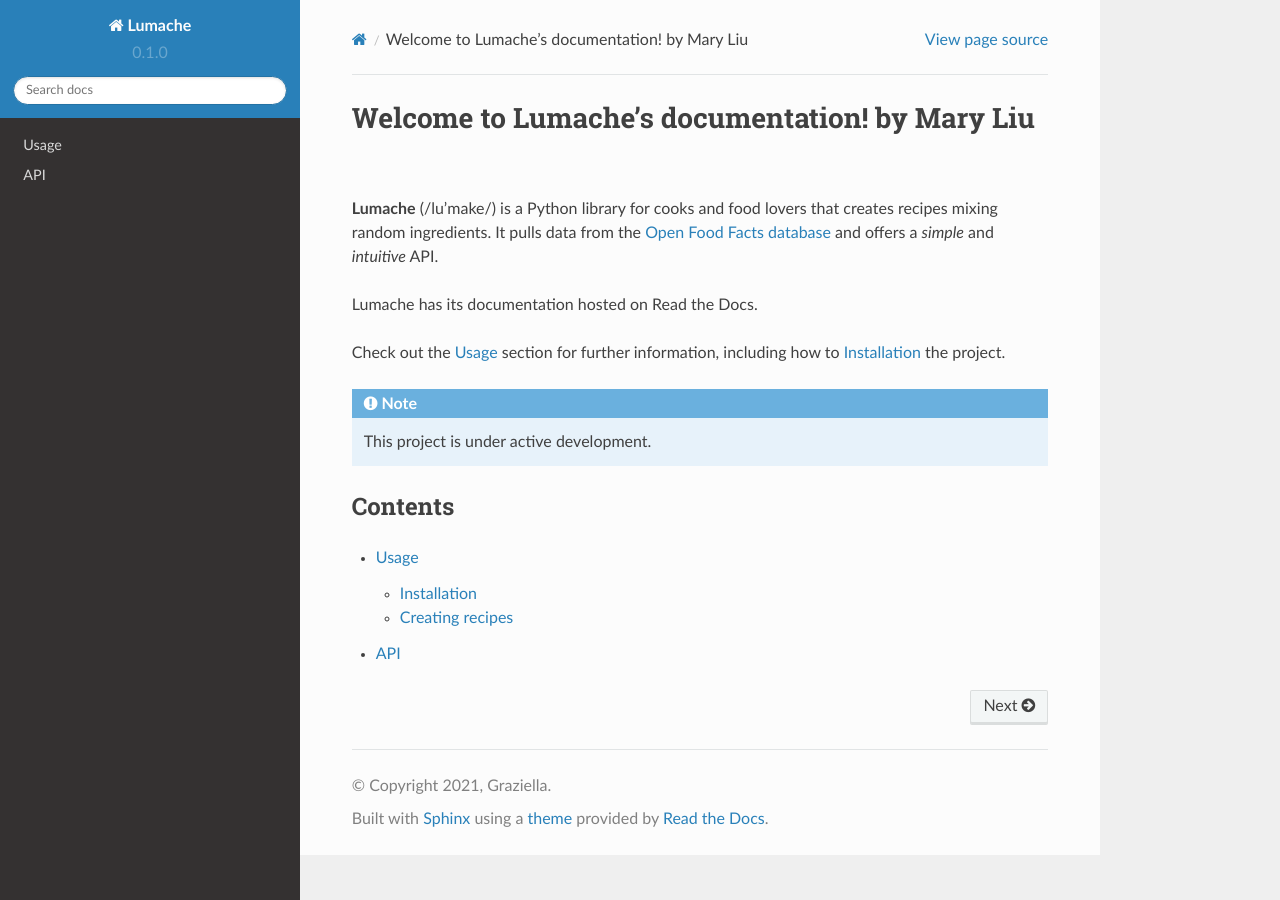
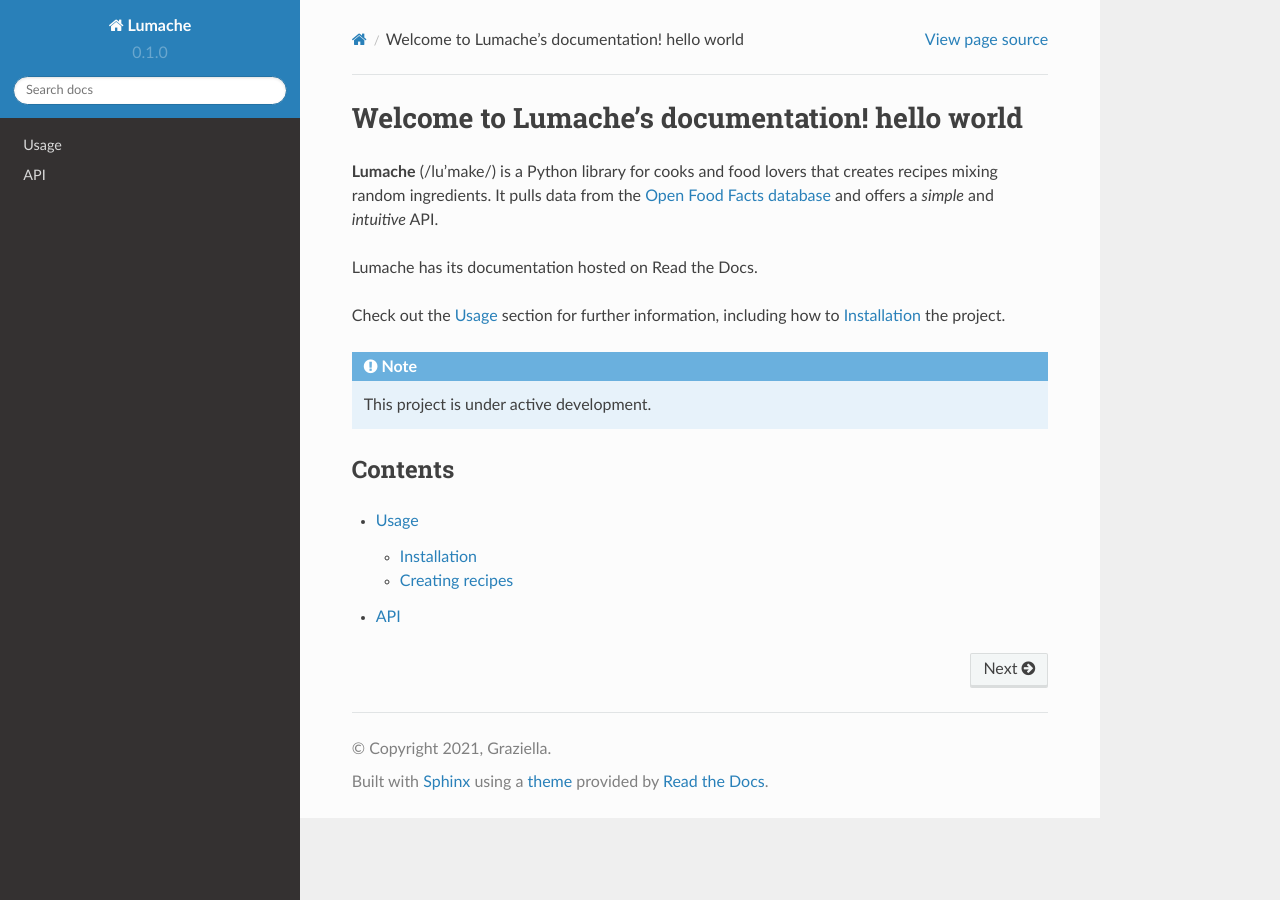
Before and after one commit to MaryTLiu/rtd-tutorial, a Sphinx documentation site: the page built from docs/source/index.rst, in a window 1280 px wide. Built offline with Sphinx 7.4.7 and the Read the Docs theme 2.0.0, drawn with Linux system fonts in a browser that asks for light colours.

Commit message:
Update index.rst

```diff
--- a/docs/source/index.rst
+++ b/docs/source/index.rst
@@ -1,4 +1,4 @@
-Welcome to Lumache's documentation! by Mary Liu
+Welcome to Lumache's documentation! hello world
 ===============================================
 
 **Lumache** (/lu'make/) is a Python library for cooks and food lovers
```
